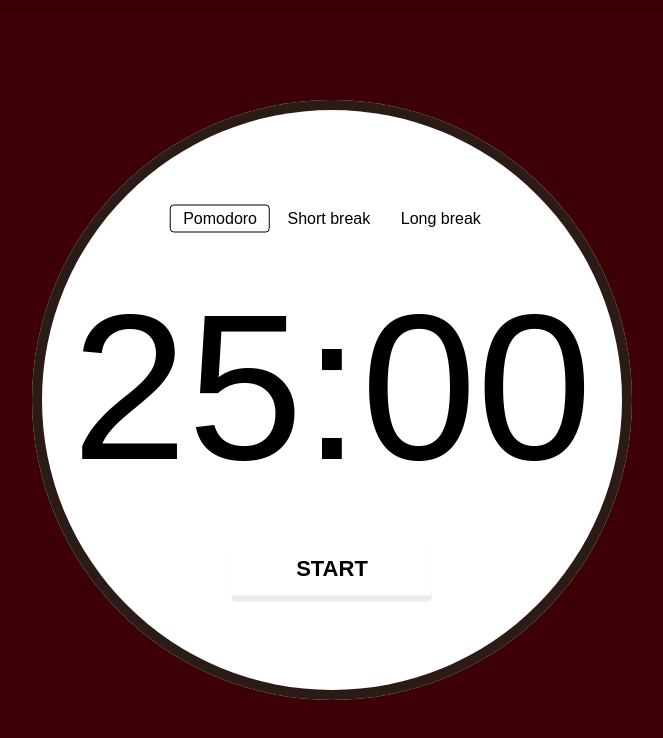
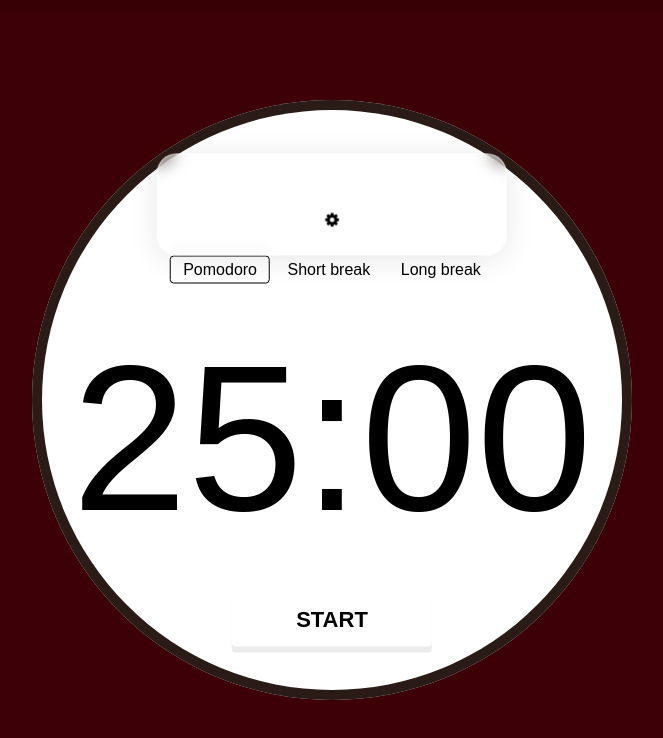
Before and after one commit to vianeyt/PomodoroClone, a website: page index.html in a window 1280 px wide. Shown: the whole page, without its empty margins (308-971 px from the left). Drawn offline with Linux system fonts and the light colour scheme.

Commit message:
adding settings feature so user can choose how long pomodoro timer should be along with custom breaks

```diff
--- a/index.html
+++ b/index.html
@@ -6,6 +6,7 @@
     <meta http-equiv="X-UA-Compatible" content="ie=edge" />
     <title>Pomodoro Clock Demo</title>
     <link rel="stylesheet" href="styles.css" />
+    <link rel="stylesheet" type="text/css" href="https://cdn.jsdelivr.net/npm/font-awesome@4.7.0/css/font-awesome.css">
   </head>
   <body>
     <main class="app">
@@ -22,6 +23,10 @@
 
         <div class="progress-bar"></div>
           <div class="timer">
+            <div id="feh-pomodoro">
+              <div id="feh-pomodoro-overlay"></div>
+              <span class="btn-icon" id="feh-toggle-settings"><i class="fa fa-gear"></i></span>
+            </div>
             <div class="button-group mode-buttons" id="js-mode-buttons">
               <button
                 data-mode="pomodoro"
--- a/main.js
+++ b/main.js
@@ -1,7 +1,7 @@
 // will define the time we want for the timer
 const timer = {
     pomodoro: 25,
-    shortBreak: 1,
+    shortBreak: 5,
     longBreak: 15,
     longBreakInterval: 4,
     session: 0,
--- a/styles.css
+++ b/styles.css
@@ -178,6 +178,32 @@ button:focus, button:active {
 
 }
 
+#feh-pomodoro {
+  position: relative;
+  width: 100%;
+  max-width: 350px;
+  margin: 0 auto;
+  padding: 55px 25px 25px 25px;
+  border-radius: 20px;
+  background: rgba(255, 255, 255, 0.29);
+  box-shadow: 0 4px 30px rgba(0, 0, 0, 0.1);
+  backdrop-filter: blur(7.7px);
+  border: 1px solid rgba(255, 255, 255, 0.64);
+}
+
+/* .btn-icon {
+  border-radius: 20px;
+  position: absolute;
+  right: 0;
+  width: 50px;
+  display: flex;
+  font-size: 24px;
+  justify-content: center;
+  color: #7b7b7b;
+  padding-top: 10px;
+  cursor: pointer;
+  transition: all 0.3s ease-in-out;
+} */
 /* hover for testing only */
 /* .main-container:hover .semicircle:nth-child(1){
   transform: rotate(180deg);
```
